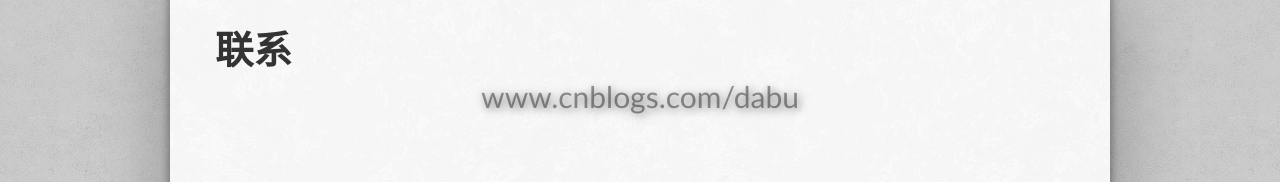
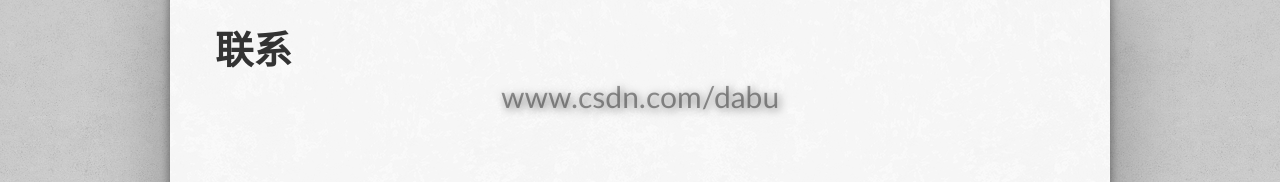
Before and after one commit to qidaping/Enterprise-service, a plain HTML site: page index.html in a window 1280 px wide. Shown: the part 1487-1669 px from the top of the page. Drawn offline with Linux system fonts and the light colour scheme.

Commit message:
Update index.html

```diff
--- a/index.html
+++ b/index.html
@@ -163,7 +163,7 @@
                 	<div class="padding-large">
                     	<h1>联系</h1>
                         <div class="muiti-contact">
-                            <span class="email"><email title="" data-toggle="tooltip" data-original-title="Email">www</email><at class="">.cnblogs.</at><sns title="" data-toggle="tooltip" class="" data-original-title="社交网络">com</sns><web title="个人网站" data-toggle="tooltip">/dabu</web></span>
+                            <span class="email"><email title="" data-toggle="tooltip" data-original-title="Email">www</email><at class="">.csdn.</at><sns title="" data-toggle="tooltip" class="" data-original-title="社交网络">com</sns><web title="个人网站" data-toggle="tooltip">/dabu</web></span>
                             <!--[if lt IE 9]>
                             <p class="text-warning">当前浏览器不支持该模块的交互效果，无法动态展示联系方式，建议换用更高级的浏览器。</p>
                             <p class="text-info">Twitter, Instagram, Path, 新浪微博、腾讯微博和微信的名称为 @**</p>
```
